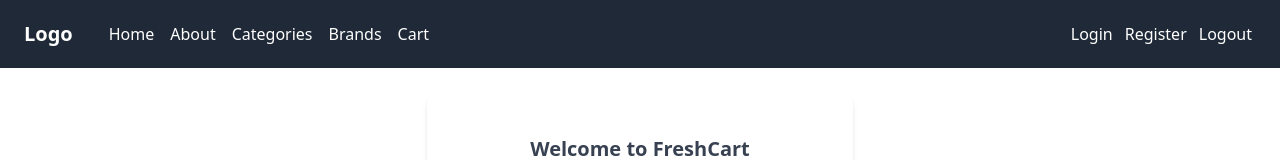
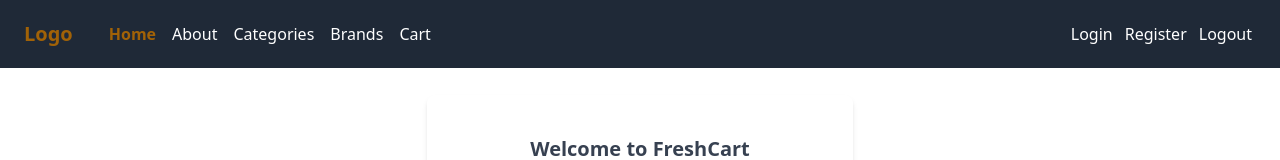
Before and after one commit to Hamza-Noah/Fresh-Cart, a React (Vite) app: page / in a window 1280 px wide. Shown: the top 160 px of the page. Built offline with nearby package versions, Linux system fonts and the light colour scheme.

Commit message:
started to use tailwind css

```diff
--- a/package.json
+++ b/package.json
@@ -30,7 +30,7 @@
     "eslint-plugin-react-refresh": "^0.4.9",
     "globals": "^15.9.0",
     "postcss": "^8.4.41",
-    "tailwindcss": "^3.4.9",
+    "tailwindcss": "^3.4.10",
     "vite": "^5.4.0"
   }
 }
--- a/src/index.css
+++ b/src/index.css
@@ -1,3 +1,7 @@
 @tailwind base;
 @tailwind components;
 @tailwind utilities;
+
+.active {
+    @apply font-bold text-yellow-700;
+}
```
Also changed, not shown: 1 other file (tests, documents, lock files or other folders).
